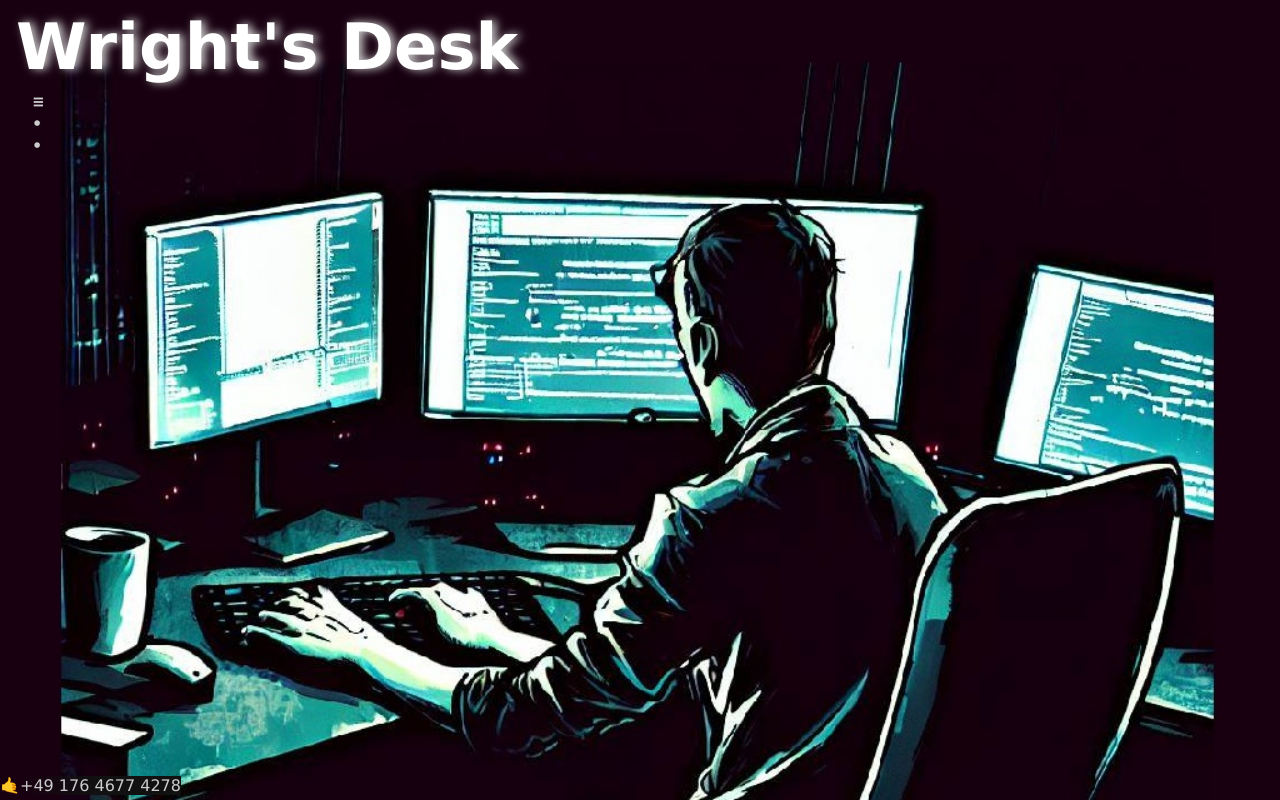
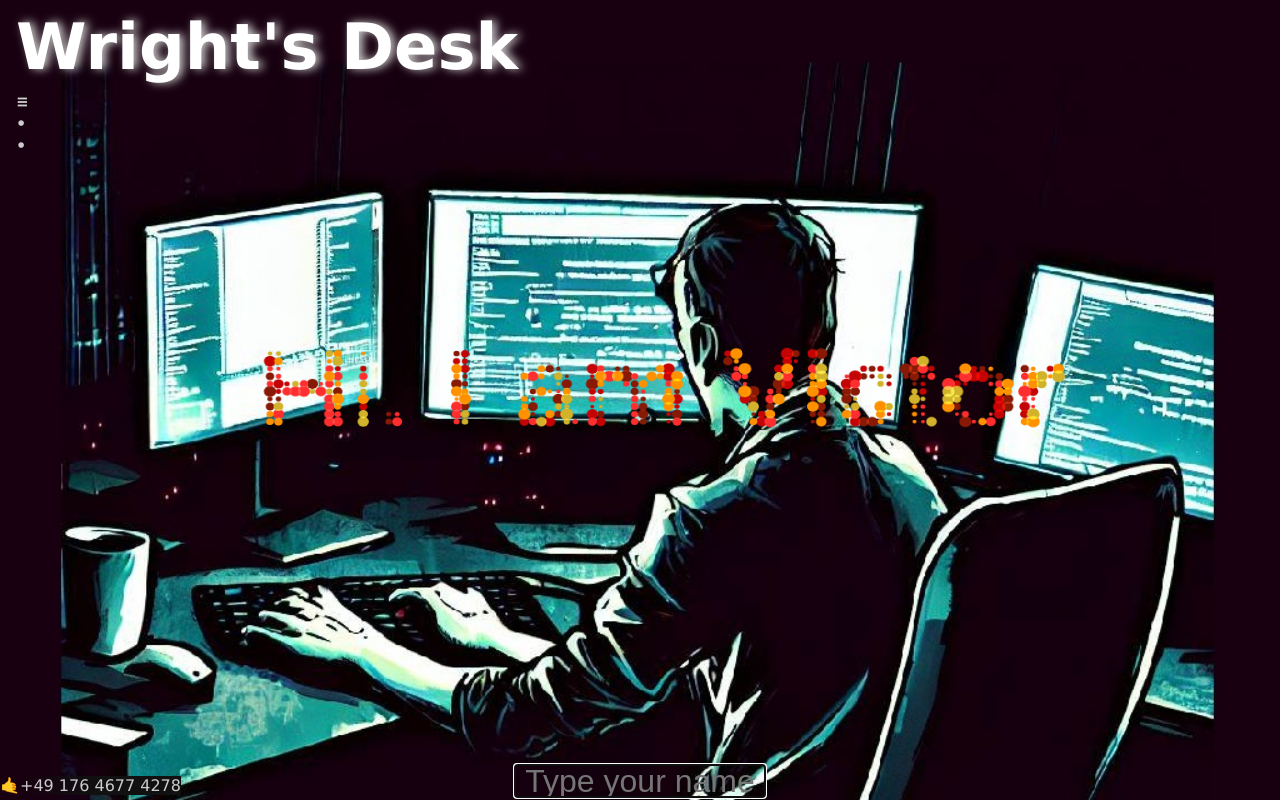
Before and after one commit to vrw-GH/WD-Home, a PHP site: page /dev/desktop.php in a window 1280 px wide. Run offline with PHP 8.4, Linux system fonts and the light colour scheme.

Commit message:
about:blank
added canvas

```diff
--- a/dev/desktop.php
+++ b/dev/desktop.php
@@ -8,6 +8,22 @@
    <meta charset="UTF-8">
    <!-- <meta http-equiv="X-UA-Compatible" content="IE=edge"> -->
    <meta name="viewport" content="width=device-width, initial-scale=1.0">
+
+   <meta name="author" content="Victor Wright" />
+   <meta name="description"
+      content="The Wright's website is an online showcase for all our blogs, articles, news, development projects, galleries, and other stuff." />
+   <meta property="og:image" content="https://avatars.githubusercontent.com/u/81757839?v=4" />
+   <meta property="og:description"
+      content="The Wright's website is an online showcase for all our blogs, articles, news, development projects, galleries, and other stuff." />
+   <meta property="og:title" content="The Wright's Desk" />
+   <meta name="twitter:title" content="The Wright's Desk" />
+
+   <script src="resources/script.js" defer></script>
+
+   <link href="resources/favicon.ico" rel="icon" type="image/x-icon">
+   <link href="resources/style.css" rel="stylesheet">
+   <link href="https://vrw-gh.github.io/vrw-GH" rel="preload" as="document" type="text/html" crossorigin="anonymous"
+      fetchpriority="high" />
 
    <title><?= $site_title ?></title>
 
@@ -62,7 +78,7 @@
    }
 
    .hl2 {
-      padding-left: min(1.5rem, 3%);
+      padding-left: min(0.5rem, 1%);
       cursor: pointer;
       width: 0.7em;
       overflow: hidden;
@@ -85,33 +101,36 @@
    .row {
       display: flex;
       width: calc(100%);
+      height: calc(90vh - 3rem);
       margin-left: 0.5rem;
       margin-right: 1.0rem;
+      /* border: 1px solid red; */
    }
 
    .col-left {
-      width: max(1rem, 5vw);
-      max-width: 200px;
-      min-width: 2em;
+      width: max(2rem, 5vw);
+      max-width: 50px;
+      min-width: 1em;
       background-color: transparent;
+      /* border: 1px solid greenyellow; */
    }
 
    .col-right {
-      margin-right: 0.1rem;
       width: calc(100%);
-      height: calc(90vh - 3rem);
+      /* height: calc(90vh - 3rem);       */
       background-color: transparent;
-      /* border: 1px solid green; */
+      overflow: auto;
+      /* border: 1px solid yellow; */
    }
    </style>
 
    <style>
-
    .navbar-tags {
       list-style-position: inside;
       list-style-type: none;
       padding-top: 3px;
       margin-left: 0;
+
    }
 
    .navbar-tags>.dropdown {
@@ -126,7 +145,6 @@
 
    <style>
    iframe[name=viewport] {
-
       display: flex;
       z-index: 0;
       width: 100%;
@@ -152,12 +170,10 @@
    </style>
 </head>
 
-
-
 <body>
 
    <?php
-   $viewport_style = 'height:0';
+   $viewport_style = 'height:0;';
    ?>
 
    <div class="headlines hl1">
@@ -180,7 +196,7 @@
                </li>
                <li class="navbar-tags">
                   <span><a href="https://vrw-gh.github.io/vrw-GH" target="viewport"
-                        onclick="$viewport_style = 'height:100%;background-color:rgba(255,255,255,0.9); scroll:none'">
+                        onclick="$viewport_style = 'height:100%; background-color:rgba(255,255,255,0.9); scroll:none'">
                         <b>•&nbsp;About</b>&emsp;··· About Me
                      </a></span>
                </li>
@@ -197,9 +213,24 @@
 
       </column>
       <column class="col-right">
-         <iframe name="viewport" src="about:blank" frameborder="0" title="viewport" height="0"
-            onLoad="this.style=$viewport_style">
+
+         <iframe name="viewport" src="" frameborder="0" title="viewport" height="0" onLoad="this.style=$viewport_style">
          </iframe>
+
+
+
+         <?php if ($viewport_style == 'height:0;') { ?>
+
+         <canvas id="canvas">Canvas is not supported in your browser.</canvas>
+         <input id="text" type="text" value="" placeholder="Type your name" autofocus />
+
+
+         <?php } else { ?>
+         <?php }  ?>
+
+
+
+
       </column>
    </row>
 
@@ -207,7 +238,6 @@
       🤙 <a href="tel:+4917646774278">+49 176 4677 4278</a>
    </footer>
 
-
 </body>
 
 </html>
--- /dev/null
+++ b/dev/resources/script.js
@@ -0,0 +1,136 @@
+var canvas = document.querySelector("#canvas"),
+    ctx = canvas.getContext("2d"),
+    particles = [],
+    amount = 0,
+    mouse = { x: 0, y: 0 },
+    radius = 1;
+
+// var colors = ["#FFAEE7", "#A18704", "#F2FF3B", "#FF8E4D", "#3D00CA"];
+var colors = ["#FF2E2E", "#C40404", "#D1B22A", "#FF9100", "#881905"];
+
+var copy = document.querySelector("#text");
+
+var ww = canvas.width = window.innerWidth;
+var wh = canvas.height = window.innerHeight;
+
+function Particle(x, y) {
+    this.x = Math.random() * ww;
+    this.y = Math.random() * wh;
+    this.dest = {
+        x: x,
+        y: y
+    };
+    this.r = Math.random() * 5 + 2;
+    this.vx = (Math.random() - 0.5) * 20;
+    this.vy = (Math.random() - 0.5) * 20;
+    this.accX = 0;
+    this.accY = 0;
+    this.friction = Math.random() * 0.02 + 0.94;
+
+    this.color = colors[Math.floor(Math.random() * 6)];
+}
+
+Particle.prototype.render = function () {
+
+
+    this.accX = (this.dest.x - this.x) / 800;
+    this.accY = (this.dest.y - this.y) / 800;
+    this.vx += this.accX;
+    this.vy += this.accY;
+    this.vx *= this.friction;
+    this.vy *= this.friction;
+
+    this.x += this.vx;
+    this.y += this.vy;
+
+    ctx.fillStyle = this.color;
+    ctx.beginPath();
+    ctx.arc(this.x, this.y, this.r, Math.PI * 2, false);
+    ctx.fill();
+
+    var a = this.x - mouse.x;
+    var b = this.y - mouse.y;
+
+    var distance = Math.sqrt(a * a + b * b);
+    if (distance < (radius * 70)) {
+        this.accX = (this.x - mouse.x) / 100;
+        this.accY = (this.y - mouse.y) / 100;
+        this.vx += this.accX;
+        this.vy += this.accY;
+    }
+
+}
+
+function onMouseMove(e) {
+    mouse.x = e.clientX;
+    mouse.y = e.clientY;
+}
+
+function onTouchMove(e) {
+    if (e.touches.length > 0) {
+        mouse.x = e.touches[0].clientX;
+        mouse.y = e.touches[0].clientY;
+    }
+}
+
+function onTouchEnd(e) {
+    mouse.x = -9999;
+    mouse.y = -9999;
+}
+
+function initScene() {
+    ww = canvas.width = window.innerWidth;
+    wh = canvas.height = window.innerHeight;
+
+    ctx.clearRect(0, 0, canvas.width, canvas.height);
+
+    ctx.font = "bold " + (ww / 10) + "px sans-serif";
+    ctx.textAlign = "center";
+    // ctx.fillText(copy.value, ww / 2, wh / 2);
+    if (copy.value != "") {
+        ctx.fillText("Welcome, " + copy.value, ww / 2, wh / 2);
+    } else {
+        ctx.fillText("Hi. I am Victor", ww / 2, wh / 2);
+    }
+
+
+    var data = ctx.getImageData(0, 0, ww, wh).data;
+    ctx.clearRect(0, 0, canvas.width, canvas.height);
+    ctx.globalCompositeOperation = "screen";
+
+    particles = [];
+    for (var i = 0; i < ww; i += Math.round(ww / 150)) {
+        for (var j = 0; j < wh; j += Math.round(ww / 150)) {
+            if (data[((i + j * ww) * 4) + 3] > 150) {
+                particles.push(new Particle(i, j));
+            }
+        }
+    }
+    amount = particles.length;
+
+}
+
+function onMouseClick() {
+    radius++;
+    if (radius === 3) {
+        radius = 0;
+    }
+}
+
+function render(a) {
+    requestAnimationFrame(render);
+    ctx.clearRect(0, 0, canvas.width, canvas.height);
+    for (var i = 0; i < amount; i++) {
+        particles[i].render();
+    }
+};
+
+
+copy.addEventListener("keyup", initScene);
+window.addEventListener("resize", initScene);
+window.addEventListener("mousemove", onMouseMove);
+window.addEventListener("touchmove", onTouchMove);
+window.addEventListener("click", onMouseClick);
+window.addEventListener("touchend", onTouchEnd);
+initScene();
+requestAnimationFrame(render);
--- /dev/null
+++ b/dev/resources/style.css
@@ -0,0 +1,50 @@
+canvas {
+	cursor  : crosshair;
+	display : block;
+	width   : 100%;
+	height  : 100%;
+	position: relative;
+	top     : 0;
+	bottom  : 0rem;
+	left    : 0;
+	right   : 0;
+}
+
+input {
+	width               : 250px;
+	height              : 2rem;
+	line-height         : 40px;
+	position            : absolute;
+	bottom              : 3px;
+	left                : calc(50% - 125px);
+	background          : none;
+	/* color            : white; */
+	color               : transparent;
+	font-size           : 2rem;
+	font-family         : arial;
+	text-align          : center;
+	/* border           : 1px solid white; */
+	border              : none;
+	/* background       : rgba(255, 255, 255, 0.2); */
+}
+
+input::placeholder {
+	border: none;
+}
+
+input:focus {
+	border: none;
+	color : lightgray
+}
+
+input:blank {
+	border: none;
+}
+
+input:placeholder-shown {
+	border: none;
+}
+
+input:read-write {
+	border: none;
+}
```
Also changed, not shown: 1 other file.
